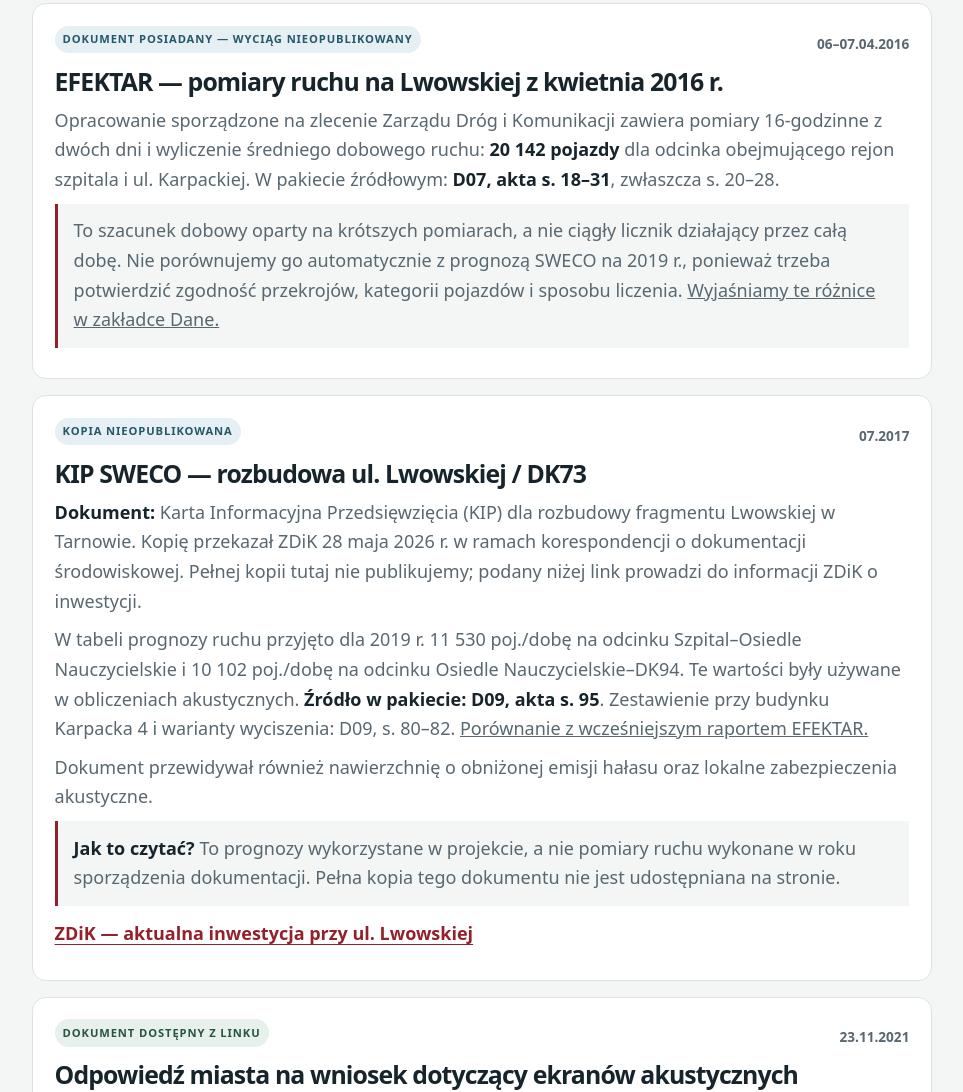
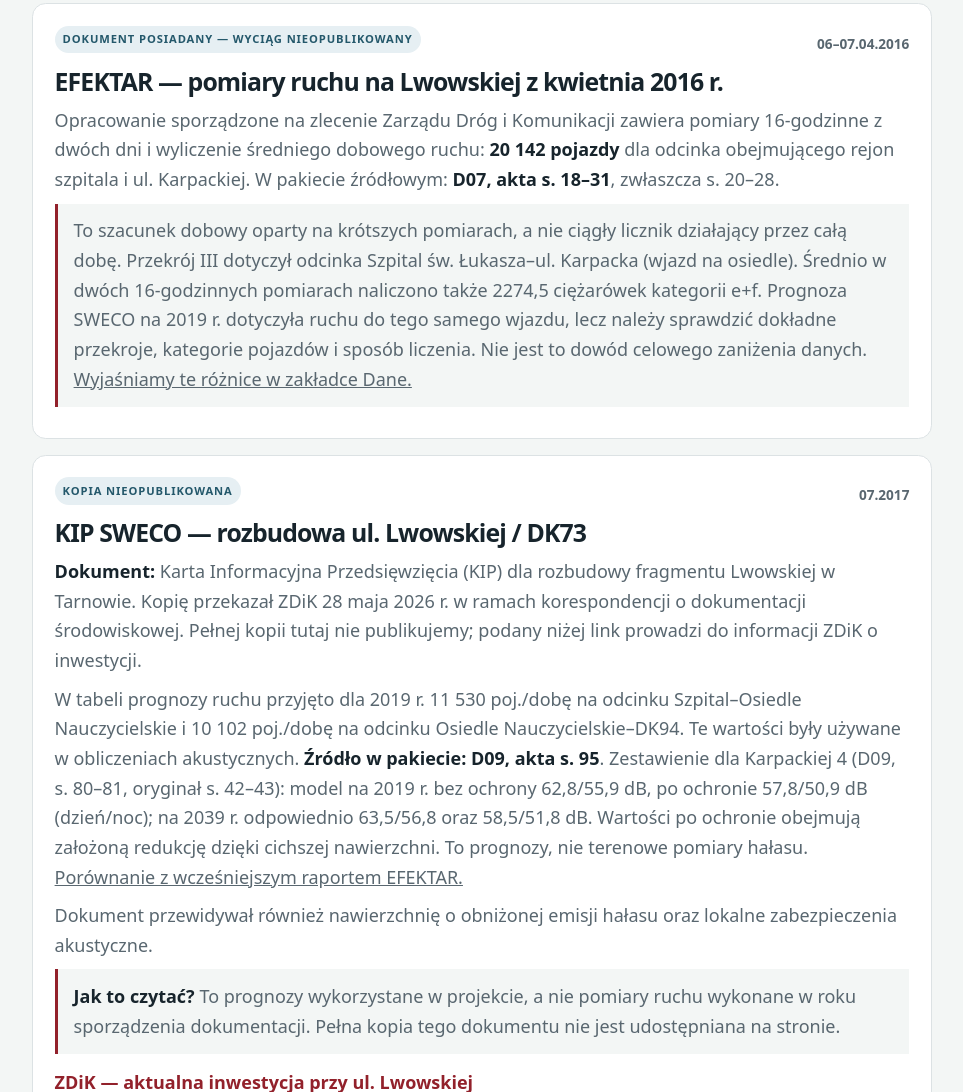
Before and after one commit to Ciszejnaosiedlunauczycielskim/Ciszej-na-osiedlu-nauczycielskim, a plain HTML site: page zrodla.html in a window 1280 px wide. Shown: the part 1527-2619 px from the top of the page, without its empty margins (158-1121 px from the left). Drawn offline with Linux system fonts and the light colour scheme.

Commit message:
Weryfikacja EFEKTAR i SWECO: przekroje, ciężarówki oraz wartości modelu

```diff
--- a/zrodla.html
+++ b/zrodla.html
@@ -87,7 +87,7 @@
             </div>
             <h2>EFEKTAR — pomiary ruchu na Lwowskiej z kwietnia 2016 r.</h2>
             <p>Opracowanie sporządzone na zlecenie Zarządu Dróg i Komunikacji zawiera pomiary 16-godzinne z dwóch dni i wyliczenie średniego dobowego ruchu: <strong>20 142 pojazdy</strong> dla odcinka obejmującego rejon szpitala i ul. Karpackiej. W pakiecie źródłowym: <strong>D07, akta s. 18–31</strong>, zwłaszcza s. 20–28.</p>
-            <p class="source-limit">To szacunek dobowy oparty na krótszych pomiarach, a nie ciągły licznik działający przez całą dobę. Nie porównujemy go automatycznie z prognozą SWECO na 2019 r., ponieważ trzeba potwierdzić zgodność przekrojów, kategorii pojazdów i sposobu liczenia. <a href="dane.html#porownanie-efektar-sweco">Wyjaśniamy te różnice w zakładce Dane.</a></p>
+            <p class="source-limit">To szacunek dobowy oparty na krótszych pomiarach, a nie ciągły licznik działający przez całą dobę. Przekrój III dotyczył odcinka Szpital św. Łukasza–ul. Karpacka (wjazd na osiedle). Średnio w dwóch 16-godzinnych pomiarach naliczono także 2274,5 ciężarówek kategorii e+f. Prognoza SWECO na 2019 r. dotyczyła ruchu do tego samego wjazdu, lecz należy sprawdzić dokładne przekroje, kategorie pojazdów i sposób liczenia. Nie jest to dowód celowego zaniżenia danych. <a href="dane.html#porownanie-efektar-sweco">Wyjaśniamy te różnice w zakładce Dane.</a></p>
           </article>
 
           <article class="source-record" id="kip-sweco">
@@ -97,7 +97,7 @@
             </div>
             <h2>KIP SWECO — rozbudowa ul. Lwowskiej / DK73</h2>
             <p><strong>Dokument:</strong> Karta Informacyjna Przedsięwzięcia (KIP) dla rozbudowy fragmentu Lwowskiej w Tarnowie. Kopię przekazał ZDiK 28 maja 2026 r. w ramach korespondencji o dokumentacji środowiskowej. Pełnej kopii tutaj nie publikujemy; podany niżej link prowadzi do informacji ZDiK o inwestycji.</p>
-            <p>W tabeli prognozy ruchu przyjęto dla 2019 r. 11 530 poj./dobę na odcinku Szpital–Osiedle Nauczycielskie i 10 102 poj./dobę na odcinku Osiedle Nauczycielskie–DK94. Te wartości były używane w obliczeniach akustycznych. <strong>Źródło w pakiecie: D09, akta s. 95</strong>. Zestawienie przy budynku Karpacka 4 i warianty wyciszenia: D09, s. 80–82. <a href="dane.html#porownanie-efektar-sweco">Porównanie z wcześniejszym raportem EFEKTAR.</a> </p>
+            <p>W tabeli prognozy ruchu przyjęto dla 2019 r. 11 530 poj./dobę na odcinku Szpital–Osiedle Nauczycielskie i 10 102 poj./dobę na odcinku Osiedle Nauczycielskie–DK94. Te wartości były używane w obliczeniach akustycznych. <strong>Źródło w pakiecie: D09, akta s. 95</strong>. Zestawienie dla Karpackiej 4 (D09, s. 80–81, oryginał s. 42–43): model na 2019 r. bez ochrony 62,8/55,9 dB, po ochronie 57,8/50,9 dB (dzień/noc); na 2039 r. odpowiednio 63,5/56,8 oraz 58,5/51,8 dB. Wartości po ochronie obejmują założoną redukcję dzięki cichszej nawierzchni. To prognozy, nie terenowe pomiary hałasu. <a href="dane.html#porownanie-efektar-sweco">Porównanie z wcześniejszym raportem EFEKTAR.</a> </p>
             <p>Dokument przewidywał również nawierzchnię o obniżonej emisji hałasu oraz lokalne zabezpieczenia akustyczne.</p>
             <p class="source-limit"><strong>Jak to czytać?</strong> To prognozy wykorzystane w projekcie, a nie pomiary ruchu wykonane w roku sporządzenia dokumentacji. Pełna kopia tego dokumentu nie jest udostępniana na stronie.</p>
             <p class="source-actions"><a class="text-link" href="https://zdik.tarnow.pl/rozbudowa-ul-lwowskiej/" target="_blank" rel="noopener noreferrer">ZDiK — aktualna inwestycja przy ul. Lwowskiej</a></p>
```
